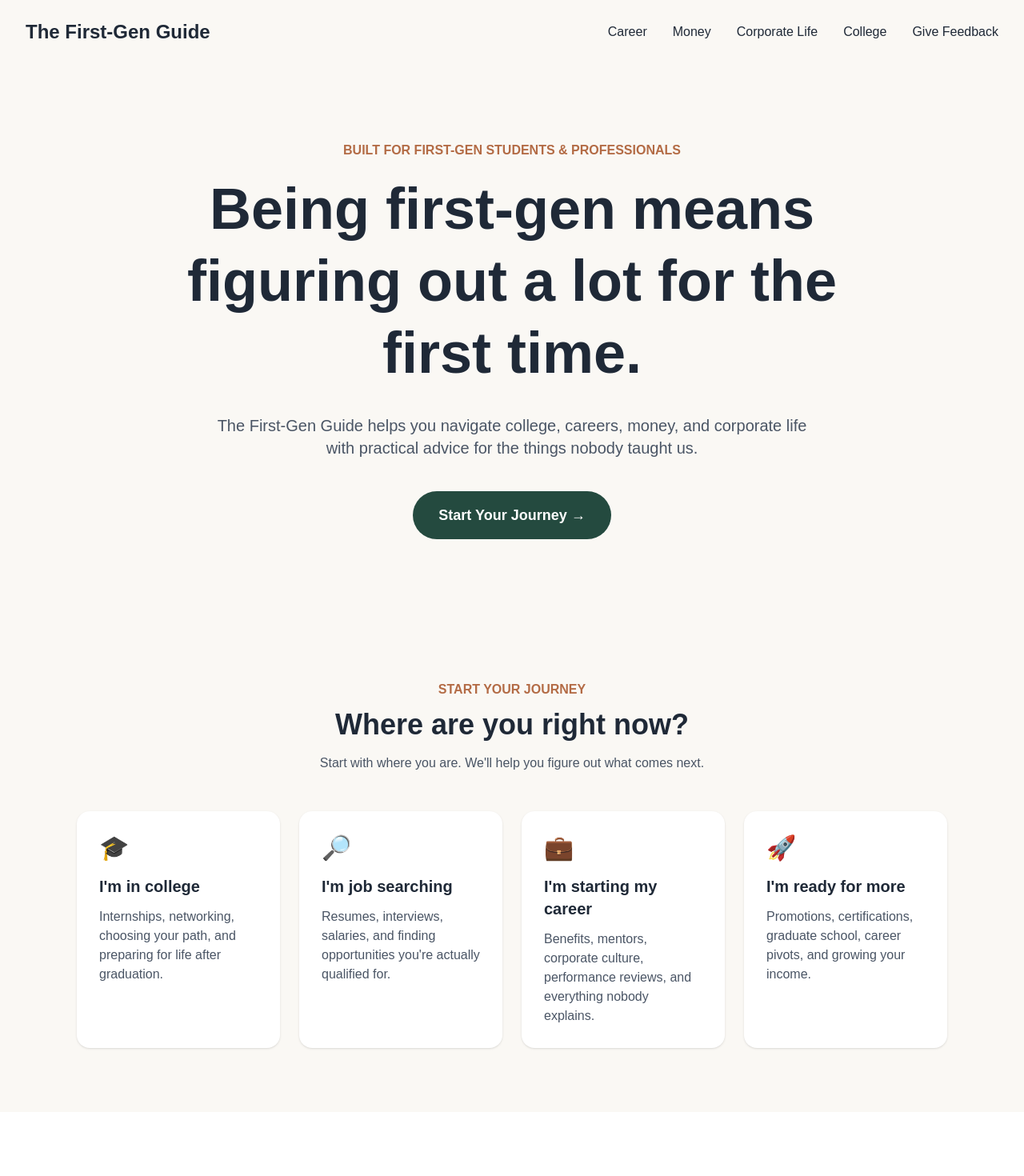
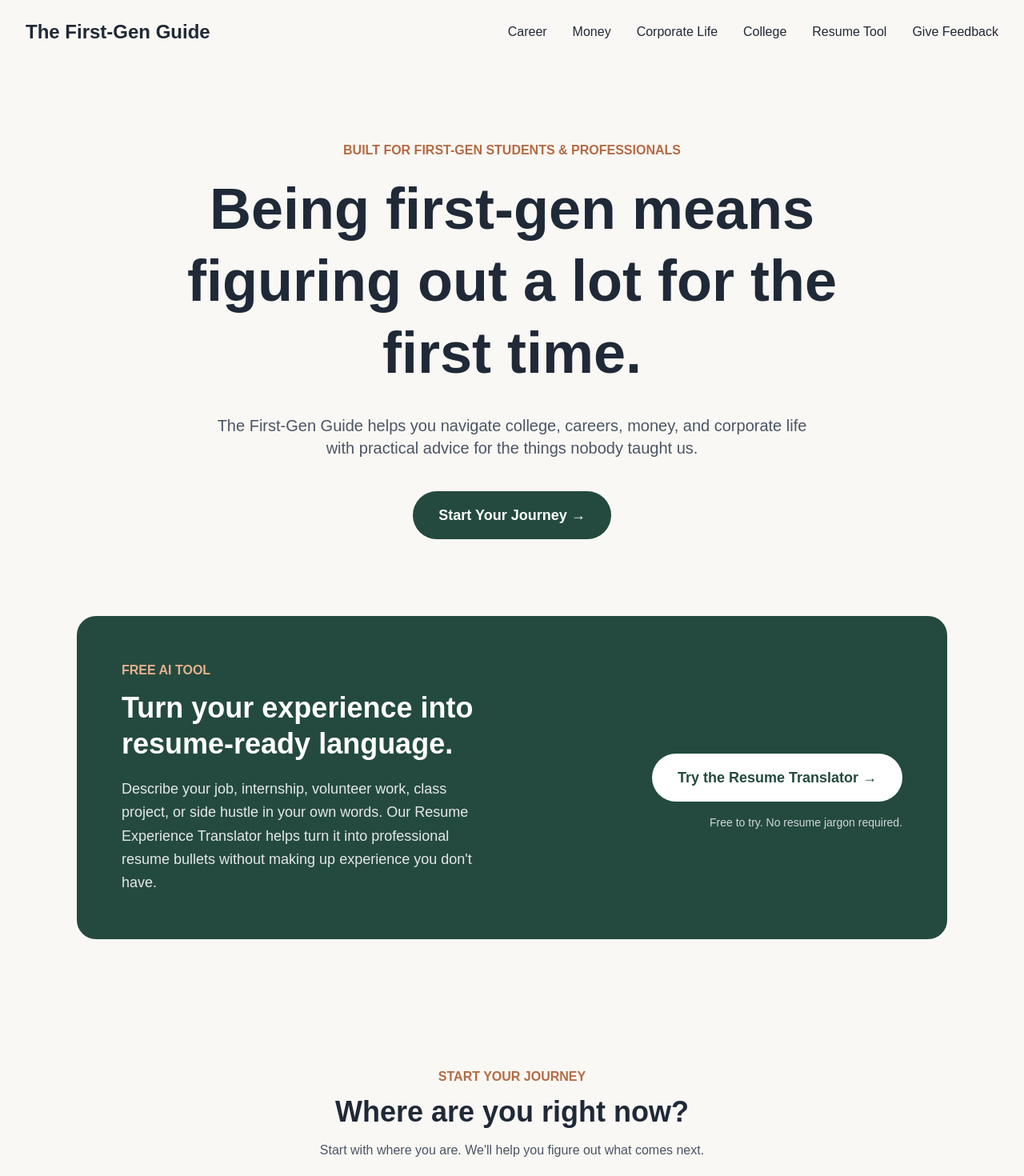
Before and after one commit to alopezz99/first-gen-guide, a Next.js app: page / in a window 1280 px wide. Shown: the top 1470 px of the page at 80% size. Before the commit the page ends 1390 px from the top, so only its background shows below. Built offline with nearby package versions, Linux system fonts and the light colour scheme.

Commit message:
Add resume translator to homepage

```diff
--- a/src/app/page.js
+++ b/src/app/page.js
@@ -9,13 +9,32 @@ export default function Home() {
         </div>
 
         <div className="hidden md:flex gap-8 items-center">
-        <a href="/career" className="hover:opacity-60">Career</a>
-          <a href="#" className="hover:opacity-60">Money</a>
-          <a href="#" className="hover:opacity-60">Corporate Life</a>
-          <a href="/college" className="hover:opacity-60">College</a>
-          <a href="/feedback" className="hover:opacity-60">Give Feedback</a>
+          <a href="/career" className="hover:opacity-60">
+            Career
+          </a>
 
+          <a href="#" className="hover:opacity-60">
+            Money
+          </a>
 
+          <a href="#" className="hover:opacity-60">
+            Corporate Life
+          </a>
+
+          <a href="/college" className="hover:opacity-60">
+            College
+          </a>
+
+          <a
+            href="/tools/resume-translator"
+            className="hover:opacity-60"
+          >
+            Resume Tool
+          </a>
+
+          <a href="/feedback" className="hover:opacity-60">
+            Give Feedback
+          </a>
         </div>
       </nav>
 
@@ -47,10 +66,55 @@ export default function Home() {
       </section>
 
 
+      {/* Resume Translator Feature */}
+      <section className="max-w-6xl mx-auto px-8 pb-20">
+
+        <div className="bg-[#244A3F] text-white rounded-3xl p-10 md:p-14">
+
+          <p className="text-[#E7B08E] font-semibold mb-3">
+            FREE AI TOOL
+          </p>
+
+          <div className="grid md:grid-cols-2 gap-10 items-center">
+
+            <div>
+              <h2 className="text-3xl md:text-4xl font-bold leading-tight mb-5">
+                Turn your experience into resume-ready language.
+              </h2>
+
+              <p className="text-lg text-gray-200 leading-relaxed">
+                Describe your job, internship, volunteer work, class
+                project, or side hustle in your own words. Our Resume
+                Experience Translator helps turn it into professional
+                resume bullets without making up experience you don't have.
+              </p>
+            </div>
+
+            <div className="md:text-right">
+              <a
+                href="/tools/resume-translator"
+                className="inline-block bg-white text-[#244A3F] px-8 py-4 rounded-full text-lg font-semibold hover:opacity-90"
+              >
+                Try the Resume Translator →
+              </a>
+
+              <p className="text-sm text-gray-300 mt-4">
+                Free to try. No resume jargon required.
+              </p>
+            </div>
+
+          </div>
+
+        </div>
+
+      </section>
+
+
       {/* Journey Section */}
       <section id="journey" className="max-w-6xl mx-auto px-8 py-20">
 
         <div className="text-center mb-12">
+
           <p className="text-[#B36B45] font-semibold mb-3">
             START YOUR JOURNEY
           </p>
@@ -62,6 +126,7 @@ export default function Home() {
           <p className="text-gray-600 mt-4">
             Start with where you are. We'll help you figure out what comes next.
           </p>
+
         </div>
 
 
@@ -84,23 +149,30 @@ export default function Home() {
           </a>
 
 
-          <div className="bg-white p-7 rounded-2xl shadow-sm">
+          <a
+            href="/career"
+            className="block bg-white p-7 rounded-2xl shadow-sm hover:shadow-md transition cursor-pointer"
+          >
             <div className="text-3xl mb-4">🔎</div>
+
             <h3 className="text-xl font-bold mb-3">
               I'm job searching
             </h3>
+
             <p className="text-gray-600">
               Resumes, interviews, salaries, and finding opportunities
               you're actually qualified for.
             </p>
-          </div>
+          </a>
 
 
           <div className="bg-white p-7 rounded-2xl shadow-sm">
             <div className="text-3xl mb-4">💼</div>
+
             <h3 className="text-xl font-bold mb-3">
               I'm starting my career
             </h3>
+
             <p className="text-gray-600">
               Benefits, mentors, corporate culture, performance reviews,
               and everything nobody explains.
@@ -110,9 +182,11 @@ export default function Home() {
 
           <div className="bg-white p-7 rounded-2xl shadow-sm">
             <div className="text-3xl mb-4">🚀</div>
+
             <h3 className="text-xl font-bold mb-3">
               I'm ready for more
             </h3>
+
             <p className="text-gray-600">
               Promotions, certifications, graduate school, career pivots,
               and growing your income.
```
Lines whose indentation alone changed are shown as unchanged.
